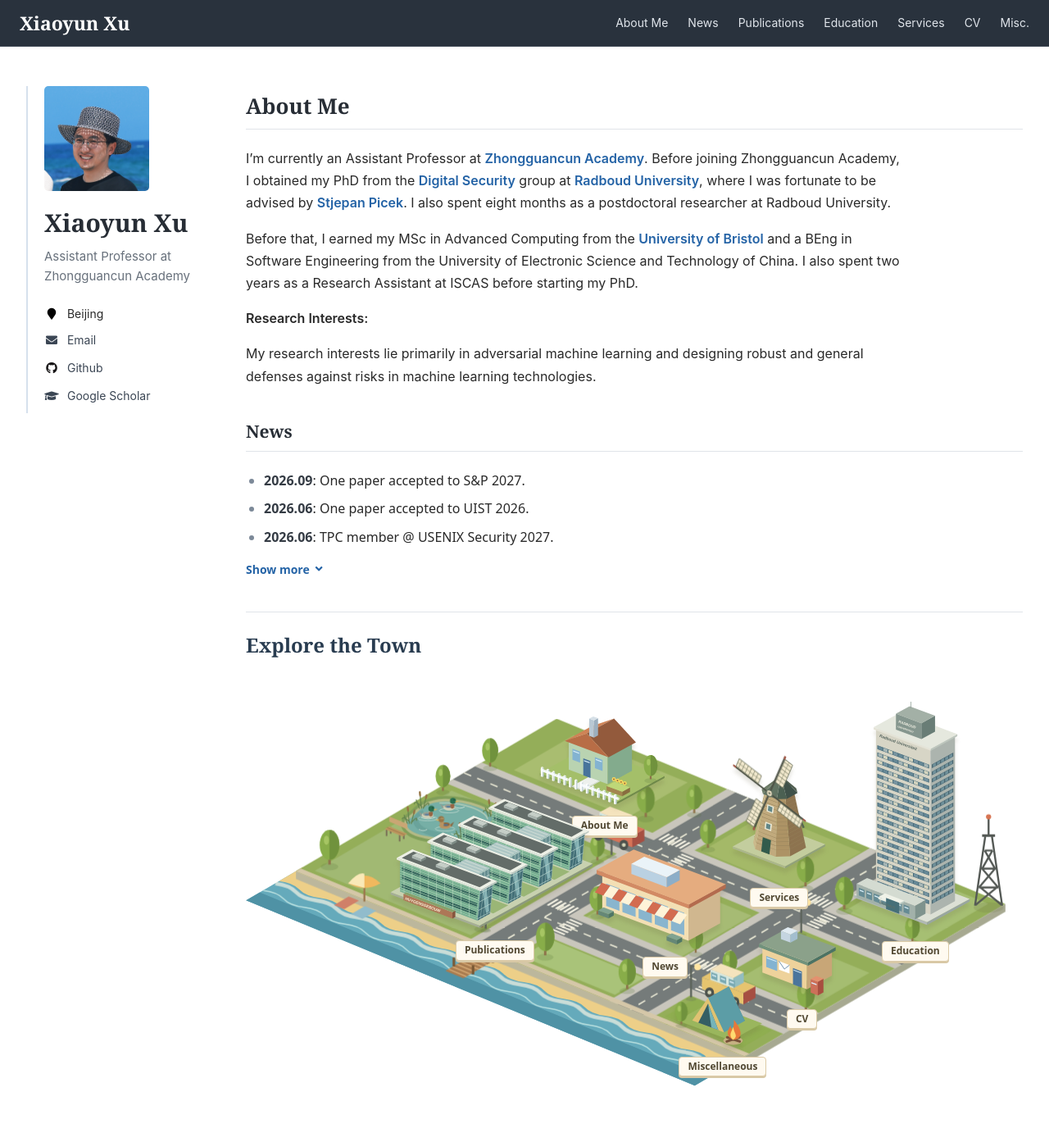
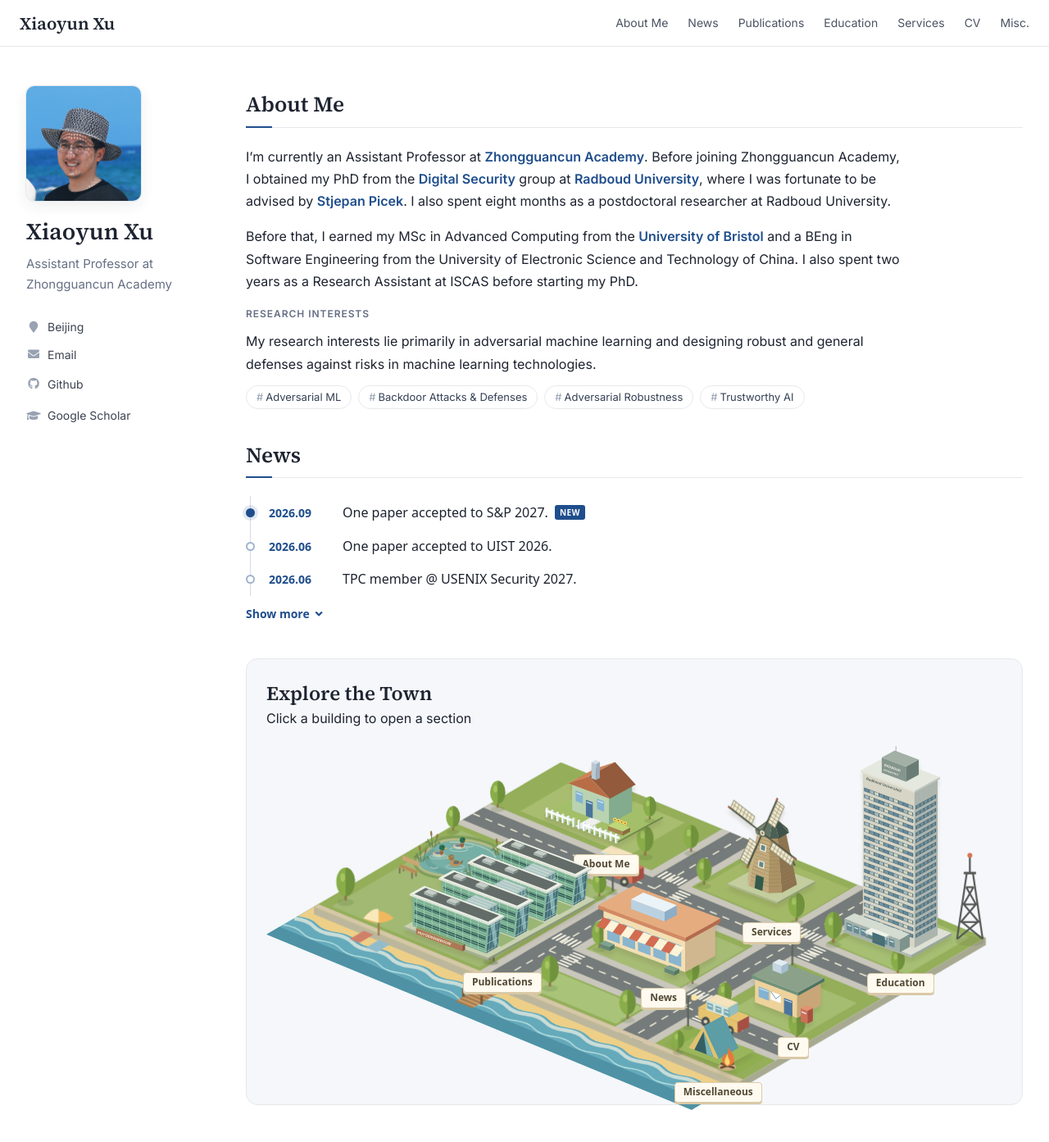
Before and after one commit to xiaoyunxxy/xiaoyunxxy.github.io, a Jekyll site: the page built from _pages/about.md, in a window 1280 px wide and 1400 px high. Shown: the top 1393 px of the window at 82% size. Built offline with Jekyll 4.4.1, drawn with Linux system fonts in a browser that asks for light colours; some of the changed text lies outside the part shown.

Commit message:
Refresh homepage design: minimal academic theme
- Add _sass/_theme.scss: light translucent masthead, Inter + Source Serif 4
  (self-hosted), deep-blue accent, section rules with accent segment,
  research-interest tags, news timeline, paper card hover, footer
- Add assets/js/home.js to render news items as a dated timeline
- Town: framed card, trimmed empty space, hint line, blue label hover,
  hovered building raised above neighbours, no cropping on mobile
- Sidebar: even row spacing, consistent icon colors, link hover background

Co-Authored-By: Claude Opus 5.5 <noreply@anthropic.com>
Claude-Session: https://claude.ai/code/session_01BgBy4VYmxQBNhussVeoRtR

```diff
--- a/_includes/town.html
+++ b/_includes/town.html
@@ -2,6 +2,7 @@
 <section id="town" aria-label="Xiaoyun's town">
   <header class="town-header">
     <h2>Explore the Town</h2>
+    <p class="town-hint">Click a building to open a section</p>
   </header>
   <div class="town-viewport"><div id="town-map" aria-label="Explore academic modules"></div></div>
 </section>
--- a/_layouts/default.html
+++ b/_layouts/default.html
@@ -27,7 +27,10 @@ layout: compress
       </article>
     </div>
 
+    <footer class="site-footer-mini">&copy; {{ site.time | date: "%Y" }} {{ site.author.name }} &middot; Last updated {{ site.time | date: "%b %Y" }}</footer>
+
     {% include scripts.html %}
+    <script src="{{ '/assets/js/home.js' | relative_url }}"></script>
     {% if page.town %}<script src="{{ '/assets/js/town.js' | relative_url }}"></script>{% endif %}
 
   </body>
--- a/_pages/include/intro.md
+++ b/_pages/include/intro.md
@@ -4,6 +4,8 @@ I’m currently an Assistant Professor at **[Zhongguancun Academy](https://www.b
 Before that, I earned my MSc in Advanced Computing from the **[University of Bristol](https://www.bristol.ac.uk/)** and a BEng in Software Engineering from the University of Electronic Science and Technology of China. I also spent two years as a Research Assistant at ISCAS before starting my PhD.
 
 
-**Research Interests:**
+<p class="ri-label">Research Interests</p>
 
 My research interests lie primarily in adversarial machine learning and designing robust and general defenses against risks in machine learning technologies.
+
+<div class="ri-tags"><span>Adversarial ML</span><span>Backdoor Attacks &amp; Defenses</span><span>Adversarial Robustness</span><span>Trustworthy AI</span></div>
--- /dev/null
+++ b/_sass/_theme.scss
@@ -0,0 +1,112 @@
+// Theme layer (Nov 2026): minimal academic look. Loaded last in main.scss.
+// Town-specific overrides live at the end of assets/css/town.css.
+
+@font-face { font-family: "Inter"; font-weight: 400; font-display: swap; src: url("../fonts/inter-latin-400-normal.woff2") format("woff2"); }
+@font-face { font-family: "Inter"; font-weight: 500; font-display: swap; src: url("../fonts/inter-latin-500-normal.woff2") format("woff2"); }
+@font-face { font-family: "Inter"; font-weight: 600; font-display: swap; src: url("../fonts/inter-latin-600-normal.woff2") format("woff2"); }
+@font-face { font-family: "Source Serif 4"; font-weight: 600; font-display: swap; src: url("../fonts/source-serif-4-latin-600-normal.woff2") format("woff2"); }
+
+:root {
+  --ink: #1d2330; --mute: #667085; --line: #e6e8ec; --soft: #f5f7fa;
+  --acc: #1f4e8c; --acc-dark: #163a6b;
+  --sans: Inter, system-ui, -apple-system, "Segoe UI", "PingFang SC", sans-serif;
+  --serif: "Source Serif 4", Georgia, "Times New Roman", serif;
+}
+
+// ---- Base type & color
+html, body { background: #fff; }
+body, .sidebar p, .sidebar li, .masthead__inner-wrap, .author__urls-wrapper,
+.page__content, .page__content p { font-family: var(--sans); color: var(--ink); }
+h1, h2, h3, .site-brand, .sidebar .author__name,
+.page__content h1, .page__content #news { font-family: var(--serif); }
+a, a:visited, .paper-box-text p:first-child a { color: var(--acc); }
+a:hover { color: var(--acc-dark); }
+a:focus-visible, summary:focus-visible { outline-color: var(--acc); }
+::selection { background: rgba(31, 78, 140, .15); }                          // (14)
+
+// ---- Masthead: light, translucent
+.masthead { background: rgba(255, 255, 255, .86); backdrop-filter: blur(10px); -webkit-backdrop-filter: blur(10px); border-bottom: 1px solid var(--line); z-index: 20; }
+.site-brand, .site-brand:visited, .site-brand:hover { color: var(--ink); font-weight: 600; font-size: 21px; }
+.greedy-nav a, .greedy-nav a:visited { color: #4a5363; font-size: 14px; }
+.greedy-nav a:hover { color: var(--ink); }
+.greedy-nav .visible-links a:before { display: none; }
+.greedy-nav button { background: transparent; }
+.navicon, .navicon:before, .navicon:after { background: var(--ink); }
+// (2) nav dot under hovered item
+.greedy-nav .visible-links a { position: relative; }
+.greedy-nav .visible-links a:after {
+  content: ""; position: absolute; left: 50%; bottom: -6px; width: 4px; height: 4px; margin-left: -2px;
+  border-radius: 50%; background: var(--acc); opacity: 0; transition: opacity .2s;
+}
+.greedy-nav .visible-links a:hover:after, .greedy-nav .visible-links a:focus-visible:after { opacity: 1; }
+
+// ---- Sidebar
+.profile_box { border-left: 0; padding-left: 0; }
+.author__avatar img { width: 140px; height: 140px; border-radius: 10px;
+  box-shadow: 0 0 0 1px var(--line), 0 6px 18px rgba(29, 35, 48, .08); }               // (3)
+.sidebar .author__name { font-weight: 600; font-size: 28px; color: var(--ink); }
+.sidebar .author__bio { color: var(--mute); }
+.author__urls li:has(> div:only-child) { display: none; }
+.author__urls li { display: flex; align-items: center; min-height: 34px; margin-bottom: 2px; color: #3c4452; }
+.author__urls li i, .author__urls li i.fa-github, .author__urls li i.fa-map-marker { color: #98a2b3; margin-right: 8px; }  // template gives brand icons their own colors
+// (4) hover background on profile links
+.author__urls li a { display: inline-flex; align-items: center; padding: 4px 8px; margin-left: -8px; border-radius: 6px; color: #3c4452; transition: background .15s; }
+.author__urls li a:hover { background: var(--soft); color: var(--ink); text-decoration: none; }
+.author__urls li a:hover i, .author__urls li a:hover i.fa-github { color: var(--acc); }
+.author__urls_sm a { color: var(--acc); }
+
+// ---- Section headings (5): grey rule with a short blue segment
+.page__content h1, .page__content #news {
+  position: relative; font-size: 26px; font-weight: 600; line-height: 1.3; color: var(--ink);
+  border-bottom: 1px solid var(--line);
+}
+.page__content h1:after { content: ""; position: absolute; left: 0; bottom: -1px; width: 32px; height: 2px; background: var(--acc); }
+
+// ---- Research interests (8)
+.page__content .ri-label { font-size: 12px; letter-spacing: .08em; text-transform: uppercase; color: var(--mute); font-weight: 600; margin-bottom: 10px; }
+.ri-tags { display: flex; flex-wrap: wrap; gap: 8px; margin: -4px 0 18px; }
+.ri-tags span { font-size: 13px; line-height: 1; padding: 7px 12px; border: 1px solid var(--line); border-radius: 999px; color: #344054; background: #fff; transition: border-color .15s, color .15s; }
+.ri-tags span:before { content: "#"; color: #98a2b3; margin-right: 3px; }
+.ri-tags span:hover { border-color: var(--acc); color: var(--acc); }
+
+// ---- News timeline (6). .news-list is added by assets/js/home.js
+#main ul.news-list, #town-dialog-content ul.news-list { list-style: none; padding-left: 0; margin-left: 5px; }
+#main ul.news-list li, #town-dialog-content ul.news-list li {
+  position: relative; display: grid; grid-template-columns: 76px minmax(0, 1fr); gap: 14px; align-items: baseline;
+  margin: 0; padding: 7px 0 7px 22px; border-left: 1px solid #d5dbe4;
+}
+#main ul.news-list li:before, #town-dialog-content ul.news-list li:before {
+  content: ""; position: absolute; left: -6px; top: 15px; width: 11px; height: 11px;
+  border-radius: 50%; background: #fff; border: 2px solid #9fb3cf; box-sizing: border-box;
+}
+#main ul.news-list li:first-child:before, #town-dialog-content ul.news-list li:first-child:before { background: var(--acc); border-color: var(--acc); box-shadow: 0 0 0 4px rgba(31, 78, 140, .12); }
+#main ul.news-list li:first-child .news-body:after, #town-dialog-content ul.news-list li:first-child .news-body:after {
+  content: "NEW"; margin-left: 8px; padding: 2px 6px; border-radius: 3px; vertical-align: 2px;
+  font-size: 10px; font-weight: 700; letter-spacing: .06em; color: #fff; background: var(--acc);
+}
+#main ul.news-list time, #town-dialog-content ul.news-list time { font-variant-numeric: tabular-nums; font-size: 14px; font-weight: 600; color: var(--acc); }
+.news-toggle, .news-toggle:hover { color: var(--acc); }
+
+// ---- Publications
+.page__content .badge { background: #fff; color: var(--acc); border: 1px solid #c9d6e8; border-radius: 4px; letter-spacing: .03em; }
+.page__content .paper-box .paper-box-image img { border-color: var(--line); border-radius: 8px; }
+.paper-box-text p:first-child { font-size: 16.5px; }
+.paper-box-text p:first-child a { font-weight: 600; }
+.page__content .paper-box .paper-box-text p a + strong { display: none; }
+.paper-box-text p:nth-child(4) a {
+  display: inline-flex; align-items: center; margin-right: 8px; padding: 3px 11px; font-size: 12.5px;
+  border: 1px solid var(--line); border-radius: 6px; color: #344054; background: #fff; text-decoration: none;
+}
+.paper-box-text p:nth-child(4) a:hover { border-color: var(--acc); color: var(--acc); text-decoration: none; }
+.page__content .ae-badge img { height: 40px; }
+// (10) card hover
+.page__content .paper-box { border-color: var(--line); border-radius: 10px; margin: 0 -12px; padding-left: 12px; padding-right: 12px; transition: background .2s; }
+.page__content .paper-box:hover { background: var(--soft); }
+.page__content .paper-box:hover .paper-box-image img { border-color: #c9d6e8; }
+
+// ---- Footer
+.site-footer-mini { text-align: center; font-size: 13px; color: var(--mute); border-top: 1px solid var(--line); padding: 28px 20px 36px; margin-top: 20px; }
+
+@media (max-width: 924px) {
+  .author__avatar img { width: 90px; height: 90px; }
+}
--- a/assets/css/main.scss
+++ b/assets/css/main.scss
@@ -40,6 +40,7 @@
 @import "vendor/magnific-popup/magnific-popup";
 @import "print";
 @import "refresh";
+@import "theme";
 
 .paper-box {
     display: flex;
--- a/assets/css/town.css
+++ b/assets/css/town.css
@@ -69,3 +69,32 @@
  .town-car,.sea-wave,.camp-flame,.pond-duck,.pond-ripple,.windmill-sails { animation: none; }
  .windmill-sails { transform: rotate(35deg); }
 }
+
+/* ---- Theme layer (Nov 2026): minimal academic look, see _sass/_theme.scss ---- */
+#town { background: #f5f7fa; border: 1px solid #e6e8ec; border-radius: 14px; padding: 4px 24px 4px; margin-top: 36px; }
+#town .town-header { flex-direction: column; align-items: flex-start; gap: 2px; margin: 22px 0 0; padding-top: 0; border-top: 0; }
+#town .town-header h2 { font-family: "Source Serif 4", Georgia, serif; font-weight: 600; color: #1d2330; }
+.town-hint { margin: 0; font-size: 13px; color: #667085; }
+.town-viewport { overflow: visible; }
+/* Trim the empty sky above and below the scene */
+#town #town-map { margin-top: -9%; margin-bottom: -9%; }
+/* Hovered building (and its label) rises above its neighbours; town.js sets z-index inline */
+.town-building:hover, .town-building:focus-visible { z-index: 1000 !important; }
+/* (12) label turns blue on hover */
+#town .town-building:hover .building-label, #town .town-building:focus-visible .building-label { background: #1f4e8c; border-color: #1f4e8c; color: #fff; box-shadow: 0 2px 0 #163a6b; }
+/* Dialog */
+#town-dialog { border-color: #e6e8ec; border-radius: 14px; }
+#town-dialog-title { font-family: "Source Serif 4", Georgia, serif; font-weight: 600; color: #1d2330; }
+#town-place { color: #667085; letter-spacing: .06em; }
+#town-dialog-content .paper-box { margin: 0 -12px; }
+/* Desktop nav sits on the light masthead */
+@media (min-width: 901px) { .town-nav .visible-links { background: transparent; border: 0; } }
+@media (max-width: 900px) {
+  .town-nav .visible-links { background: #fff; border-color: #e6e8ec; box-shadow: 0 12px 30px rgba(29,35,48,.1); }
+  .town-nav .visible-links a, .town-nav .visible-links a:visited { color: #3c4452; }
+}
+@media (max-width: 700px) {
+  #town { padding: 0 12px 4px; }
+  #town #town-map { min-width: 0; margin-top: -6%; margin-bottom: -6%; }
+  .town-building .building-label { font-size: 10px; padding: 2px 6px; }
+}
--- /dev/null
+++ b/assets/js/home.js
@@ -0,0 +1,20 @@
+// Homepage enhancements. Runs before town.js so the town dialog copies the same markup.
+(() => {
+  'use strict';
+  // News: "- *2026.09*: text" -> <time>2026.09</time><span class="news-body">text</span>
+  const list = document.querySelector('#news + ul');
+  if (!list) return;
+  list.classList.add('news-list');
+  for (const li of list.children) {
+    const em = li.firstElementChild;
+    if (!em || em.tagName !== 'EM' || li.firstChild !== em) continue;
+    const time = document.createElement('time');
+    time.textContent = em.textContent.trim();
+    em.remove();
+    const body = document.createElement('span');
+    body.className = 'news-body';
+    while (li.firstChild) body.append(li.firstChild);
+    if (body.firstChild && body.firstChild.nodeType === 3) body.firstChild.textContent = body.firstChild.textContent.replace(/^\s*:\s*/, '');
+    li.append(time, body);
+  }
+})();
```
Also changed, not shown: assets/fonts/inter-latin-400-normal.woff2 (added), assets/fonts/inter-latin-500-normal.woff2 (added), assets/fonts/inter-latin-600-normal.woff2 (added), assets/fonts/source-serif-4-latin-600-normal.woff2 (added).
